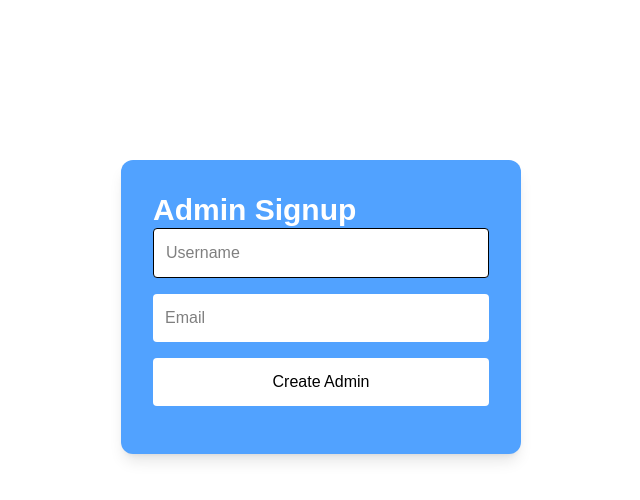
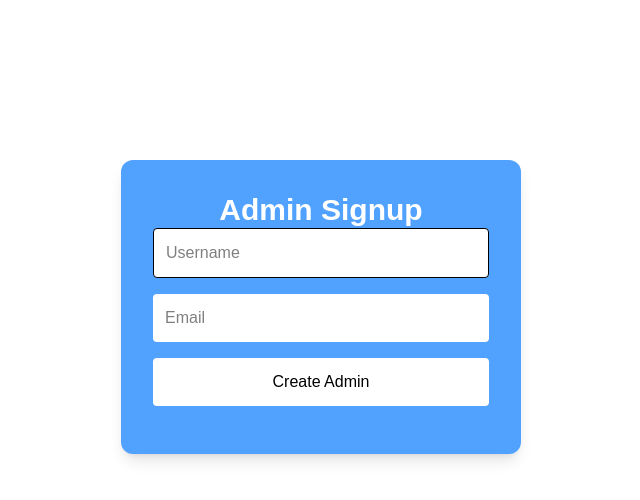
Before and after one commit to Keerthi-2025/Book-Management, a Next.js app in the folder Frontend/book/: page /Auth/admin-signup in a window 1280 px wide. Shown: the top 500 px of the page, without its empty margins (279-919 px from the left). Built offline with nearby package versions, Linux system fonts and the light colour scheme.

Commit message:
modified admin form

```diff
--- a/Frontend/book/app/Auth/admin-signup/page.jsx
+++ b/Frontend/book/app/Auth/admin-signup/page.jsx
@@ -39,7 +39,7 @@ export default function AdminSignup() {
     return(
     <div >
         <div className="w-[400px] p-8 rounded-xl shadow-lg bg-blue-400 mt-40 ml-100">
-            <h1 className="text-3xl font-bold text-white">Admin Signup</h1>
+            <h1 className="text-3xl font-bold text-white flex justify-center">Admin Signup</h1>
 
             <form onSubmit={handleSignup}>
 
@@ -67,10 +67,8 @@ export default function AdminSignup() {
 
                 <div className="justify-center">
                      <button
-
                      type="submit"
                 className="bg-white p-3 rounded mb-4 text-black w-full ">Create Admin</button>
-
                 </div>
 
 
```
